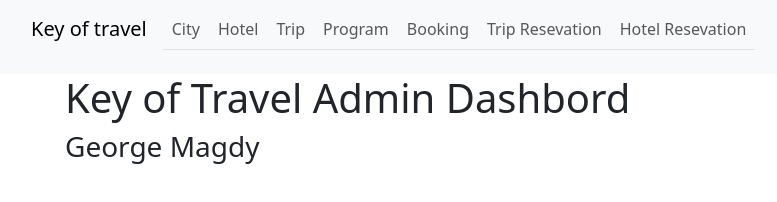
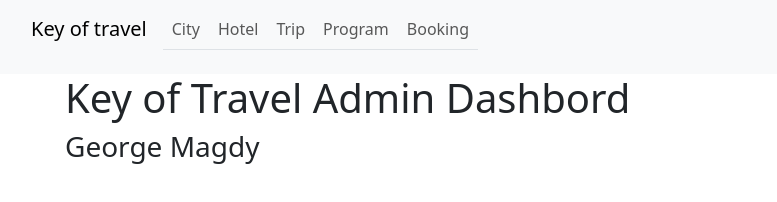
Before and after one commit to abdelkodosfathy/travel-dashboard, a plain HTML site: page index.html in a window 1280 px wide. Shown: the whole page, without its empty margins (17-794 px from the left). Drawn offline with nearby package versions, Linux system fonts and the light colour scheme.

Commit message:
load files

```diff
--- a/index.html
+++ b/index.html
@@ -32,12 +32,6 @@
         <li class="nav-item">
           <a class="nav-link " href="user.html">Booking</a>
         </li>
-        <li class="nav-item">
-          <a class="nav-link " href="trip_reservation.html">Trip Resevation</a>
-        </li>
-        <li class="nav-item">
-          <a class="nav-link " href="hotel_reservation.html">Hotel Resevation</a>
-        </li>
       </ul>
     </div>
   </nav>
```
Also changed, not shown: city.html (+0 -6 lines), hotel.html (+0 -6 lines), hotel_reservation.html (+0 -6 lines), program.html (+0 -6 lines), trip.html (+1 -6 lines), trip_reservation.html (+0 -6 lines), user.html (+0 -6 lines).
